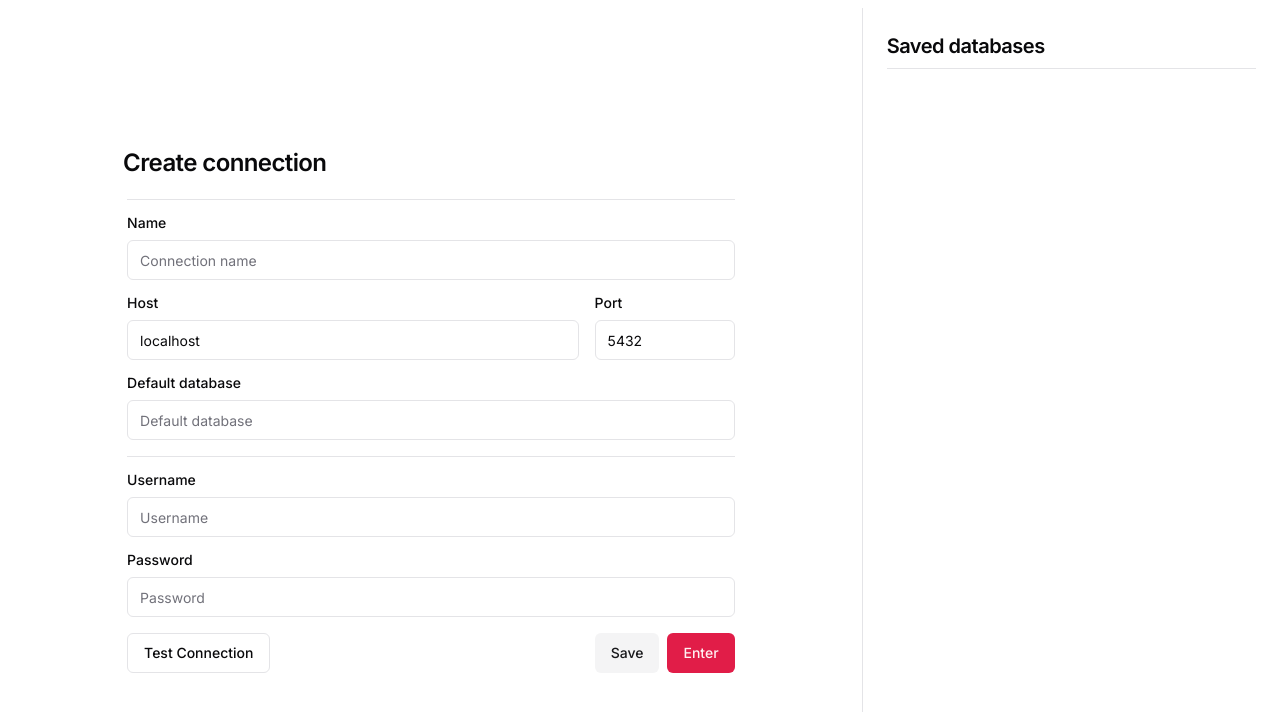
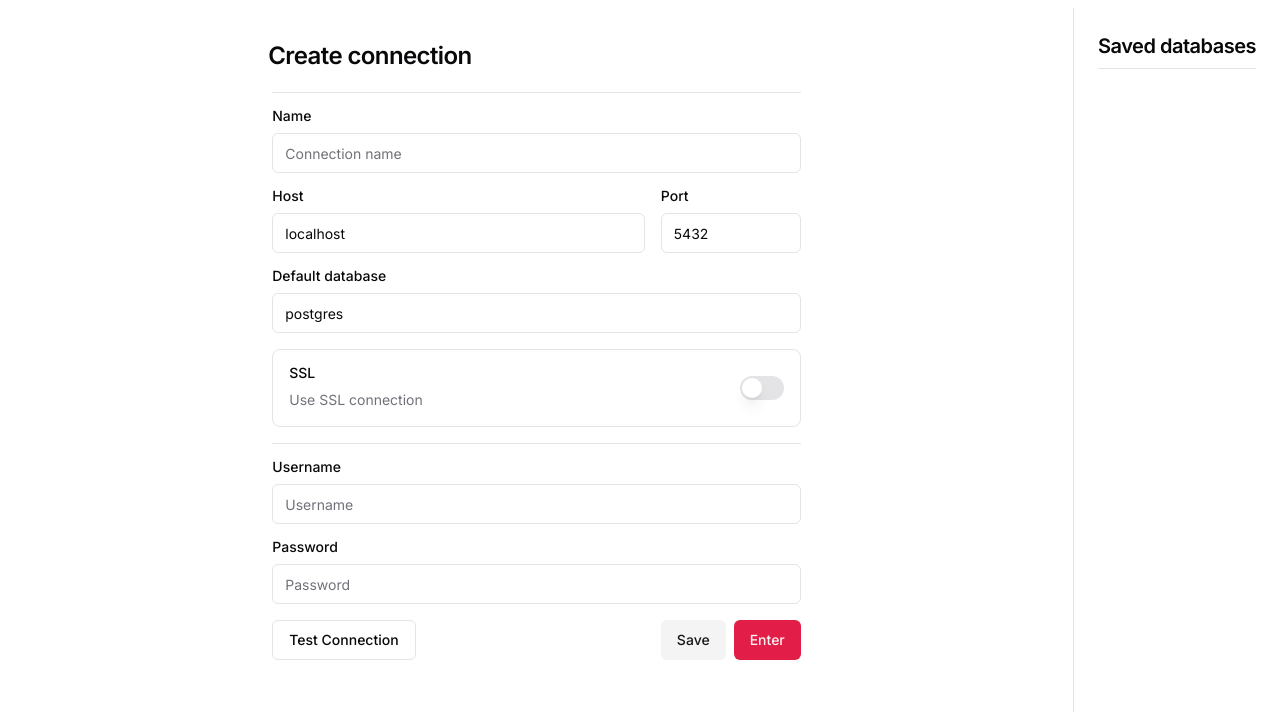
Before and after one commit to lucioreyli/fetti, a Next.js app: page / in a window 1280 px wide. Shown: the top 712 px of the page. Built offline with nearby package versions, Linux system fonts and the light colour scheme.

Commit message:
feat: switch

```diff
--- a/package.json
+++ b/package.json
@@ -11,6 +11,7 @@
   "dependencies": {
     "@radix-ui/react-separator": "^1.0.3",
     "@radix-ui/react-slot": "^1.0.2",
+    "@radix-ui/react-switch": "^1.0.3",
     "@radix-ui/react-toast": "^1.1.4",
     "@tauri-apps/api": "^1.4.0",
     "autoprefixer": "10.4.15",
--- a/src/app/(root)/page.tsx
+++ b/src/app/(root)/page.tsx
@@ -4,9 +4,12 @@ import { RegisterDatabase } from '@/components/RegisterDatabase';
 import { Separator } from '@/components/ui/separator';
 
 const Home: NextPage = () => {
+  const {} = process.env;
   return (
-    <main className="w-full flex pt-2 h-screen gap-0">
-      <RegisterDatabase />
+    <main className="w-full flex pt-2 h-screen overflow-clip">
+      <div className="flex-1 h-screen justify-center overflow-scroll">
+        <RegisterDatabase />
+      </div>
       <Separator orientation="vertical" />
       <LeftBar />
     </main>
--- a/src/components/DBItem/index.tsx
+++ b/src/components/DBItem/index.tsx
@@ -10,14 +10,18 @@ export const DBItem: FC<{ item: Connection } & ButtonProps> = ({
   return (
     <Button
       variant="secondary"
-      className="flex gap-2 flex-1 w-full p-4 items-center justify-start"
+      className="flex gap-6 flex-1 w-full py-7 px-5 justify-start"
       {...props}
     >
       <PostgresIcon className="w-4 h-4" />
-      <span className="font-semibold">
-        {item.name || 'Postgres connection'}
-      </span>
-      <span className="font-semibold">{item.name}</span>
+      <div className="flex flex-col items-start overflow-hidden text-ellipsis whitespace-nowrap">
+        <span className="block font-semibold">
+          {item.name || 'Postgres connection'}
+        </span>
+        <span className=" text-sm !w-[3px] text-muted-foreground text-ellipsis whitespace-nowrap">
+          {item.host}
+        </span>
+      </div>
     </Button>
   );
 };
--- a/src/components/LeftBar/index.tsx
+++ b/src/components/LeftBar/index.tsx
@@ -19,7 +19,7 @@ export const LeftBar: FC = () => {
   };
 
   return (
-    <div className="flex-0 sm:flex-[0.3] py-6 px-6 space-y-2 overflow-auto h-full">
+    <div className="py-6 px-6 space-y-2 overflow-auto h-full">
       <h4 className="ll-m-20 border-b pb-2 tracking-tight transition-colors first:mt-0 mb-4">
         Saved databases
       </h4>
--- a/src/components/RegisterDatabase/handle-submit.ts
+++ b/src/components/RegisterDatabase/handle-submit.ts
@@ -4,9 +4,9 @@ import { invoke } from '@tauri-apps/api/tauri';
 
 export type SubmitType = 'test' | 'save' | 'enter';
 
-export const handleTestConnection = async (connection: Connection) => {
-  console.log(connection);
+export const handleTestConnection = async (
+  connection: Connection,
+): Promise<boolean> => {
   const conStr = mountConnectionStr(connection);
-  console.log(conStr);
-  return await invoke<string>('test_connection', { name: conStr });
+  return await invoke<boolean>('test_connection', { name: conStr });
 };
--- a/src/components/RegisterDatabase/index.tsx
+++ b/src/components/RegisterDatabase/index.tsx
@@ -12,9 +12,18 @@ import { SubmitType, handleTestConnection } from './handle-submit';
 import type { Connection } from '@/types';
 import { useToast } from '../ui/use-toast';
 import { useConnectionsStore } from '@/store/connections';
+import { Switch } from '../ui/switch';
 
 export const RegisterDatabase: FC = () => {
-  const [form, setForm] = useState<Partial<Connection>>({});
+  const [form, setForm] = useState<Partial<Connection>>({
+    host: 'localhost',
+    port: 5432,
+    username: '',
+    password: '',
+    name: '',
+    dbName: 'postgres',
+    sslRequired: false,
+  });
   const { toast } = useToast();
   const saveNewConnection = useConnectionsStore(
     (state) => state.saveNewConnection,
@@ -36,6 +45,9 @@ export const RegisterDatabase: FC = () => {
     const connection = Object.fromEntries(
       data.entries(),
     ) as unknown as Connection;
+    connection.sslRequired =
+      (connection.sslRequired as unknown as string) === 'on';
+    console.log(connection);
 
     if (submitEvent === 'test') {
       const res = await handleTestConnection(connection);
@@ -54,6 +66,7 @@ export const RegisterDatabase: FC = () => {
   useEffect(() => {
     const getSelectedConnection = (data: unknown) => {
       const connection = (data as { detail: Connection }).detail as Connection;
+      console.log(connection);
       setForm(connection);
     };
 
@@ -63,12 +76,15 @@ export const RegisterDatabase: FC = () => {
   }, []);
 
   const handleOnChange =
-    (field: keyof Connection): ChangeEventHandler<HTMLInputElement> =>
+    (
+      field: keyof Connection,
+      keep = false,
+    ): ChangeEventHandler<HTMLInputElement> =>
     (e) =>
-      setForm((state) => ({ ...state, [field]: e.target.value }));
+      setForm((state) => ({ ...state, [field]: keep ? e : e.target.value }));
 
   return (
-    <div className="pt-4 flex-[0.5] m-auto">
+    <div className="py-8 w-1/2 mx-auto">
       <h3 className="mb-4">Create connection</h3>
       <form onSubmit={handleSubmit} className="space-y-4 p-1 overflow-y-scroll">
         <Separator />
@@ -88,7 +104,6 @@ export const RegisterDatabase: FC = () => {
             <input
               id="host"
               name="host"
-              defaultValue="localhost"
               required
               autoCorrect="off"
               autoComplete="off"
@@ -103,7 +118,6 @@ export const RegisterDatabase: FC = () => {
               name="port"
               type="number"
               placeholder="Port"
-              defaultValue="5432"
               onChange={handleOnChange('port')}
               value={form.port}
             />
@@ -120,6 +134,24 @@ export const RegisterDatabase: FC = () => {
             autoComplete="off"
             onChange={handleOnChange('dbName')}
             value={form.dbName}
+          />
+        </div>
+        <div className="flex justify-between items-center rounded-lg border p-4">
+          <div className="grid gap-[10px]">
+            <label htmlFor="sslRequired">SSL</label>
+            <span className="text-sm text-muted-foreground">
+              Use SSL connection
+            </span>
+          </div>
+          <Switch
+            id="sslRequired"
+            name="sslRequired"
+            checked={form.sslRequired}
+            onCheckedChange={
+              handleOnChange('sslRequired', true) as unknown as (
+                value: boolean,
+              ) => void
+            }
           />
         </div>
         <Separator />
--- /dev/null
+++ b/src/components/ui/switch.tsx
@@ -0,0 +1,29 @@
+"use client"
+
+import * as React from "react"
+import * as SwitchPrimitives from "@radix-ui/react-switch"
+
+import { cn } from "@/lib/utils"
+
+const Switch = React.forwardRef<
+  React.ElementRef<typeof SwitchPrimitives.Root>,
+  React.ComponentPropsWithoutRef<typeof SwitchPrimitives.Root>
+>(({ className, ...props }, ref) => (
+  <SwitchPrimitives.Root
+    className={cn(
+      "peer inline-flex h-[24px] w-[44px] shrink-0 cursor-pointer items-center rounded-full border-2 border-transparent transition-colors focus-visible:outline-none focus-visible:ring-2 focus-visible:ring-ring focus-visible:ring-offset-2 focus-visible:ring-offset-background disabled:cursor-not-allowed disabled:opacity-50 data-[state=checked]:bg-primary data-[state=unchecked]:bg-input",
+      className
+    )}
+    {...props}
+    ref={ref}
+  >
+    <SwitchPrimitives.Thumb
+      className={cn(
+        "pointer-events-none block h-5 w-5 rounded-full bg-background shadow-lg ring-0 transition-transform data-[state=checked]:translate-x-5 data-[state=unchecked]:translate-x-0"
+      )}
+    />
+  </SwitchPrimitives.Root>
+))
+Switch.displayName = SwitchPrimitives.Root.displayName
+
+export { Switch }
```
Also changed, not shown: 2 other files (tests, documents, lock files or other folders).
